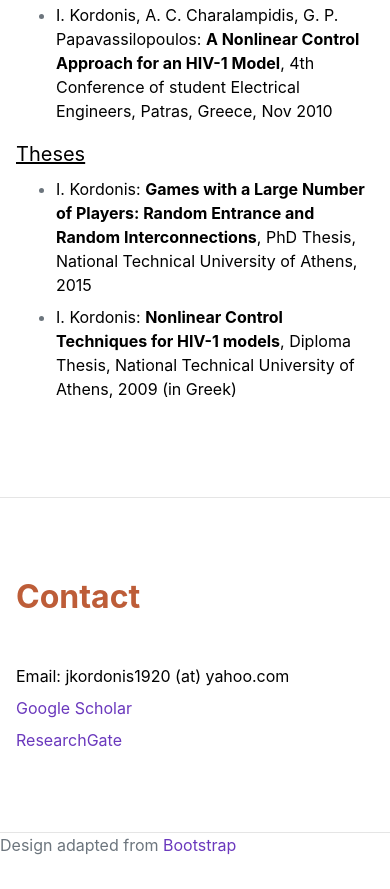
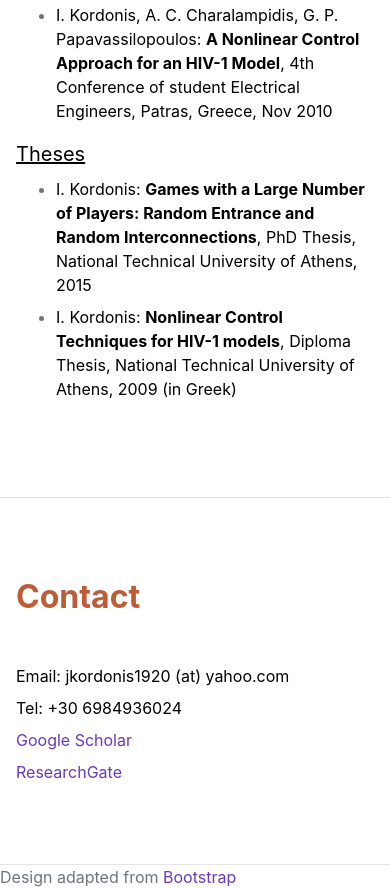
Before and after one commit to jkordonis/my-site, a plain HTML site: page index.html in a window 390 px wide. Shown: the part 6964-7853 px from the top of the page. Before the commit the page ends 7821 px from the top, so only its background shows below. Drawn offline with nearby package versions, Linux system fonts and the light colour scheme; a script that the page names is missing; a web font is replaced by a local one.

Commit message:
Update index.html
Added telephone

```diff
--- a/index.html
+++ b/index.html
@@ -36,6 +36,7 @@
             <div class="collapse navbar-collapse" id="navbarSupportedContent">
             <p> <b>
                 Contact  </b> <br> Email: jkordonis1920 (at) yahoo.com <br>
+                              <br> Tel: +30 6984936024 <br>
                                             <a href="https://scholar.google.com/citations?user=ewCrO1QAAAAJ&hl=el&oi=ao">Google Scholar </a> <br>
                                             <a href="https://www.researchgate.net/profile/Ioannis_Kordonis"> ResearchGate </a> <br> </p>
             </div>
@@ -279,6 +280,8 @@ National Technical University of Athens, 2009 (in Greek)
 
 
                        <h5> <h5 class="mb-0"> Email:  jkordonis1920 (at) yahoo.com   </h5></h5>
+                       <h5> <h5 class="mb-0"> Tel: +30 6984936024 </h5></h5>
+
                         <h5><h5 class="mb-0">
                         <a href="https://scholar.google.com/citations?user=ewCrO1QAAAAJ&hl=el&oi=ao">Google Scholar </a> </h5></h5>
                        <h5><h5 class="mb-0">  <a href="https://www.researchgate.net/profile/Ioannis_Kordonis"> ResearchGate </a> </h5></h5>
```
